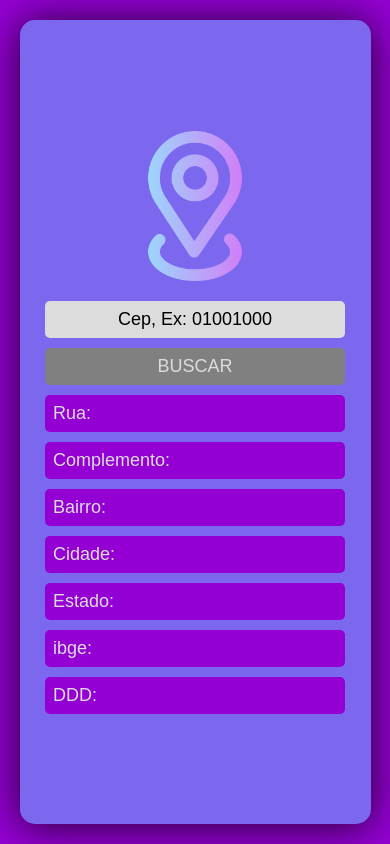
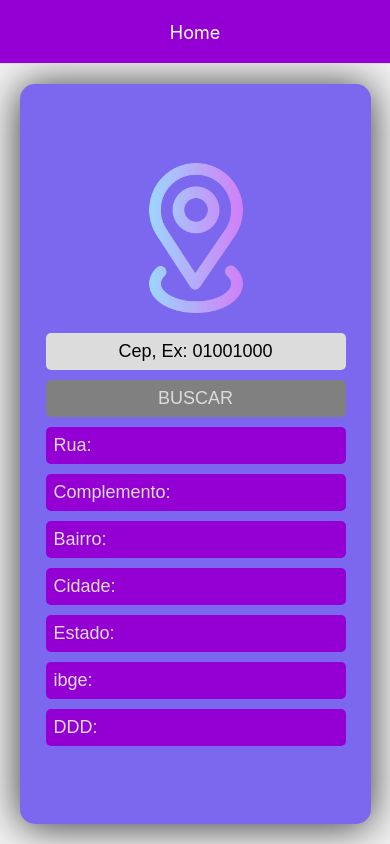
Before and after one commit to Robertobarross/ConsulteCep, a React Native app: screen / in a window 390 px wide. Built offline with nearby package versions, Linux system fonts and the light colour scheme.

Commit message:
Update App.js

```diff
--- a/App.js
+++ b/App.js
@@ -1,21 +1,43 @@
-import { StatusBar } from 'expo-status-bar';
-import { StyleSheet, Text, View } from 'react-native';
+import React from 'react';
+import { NavigationContainer } from '@react-navigation/native';
+import { createStackNavigator } from '@react-navigation/stack';
 import Home from './src/pages/home';
+import Dashboard from './src/pages/dashboard';
+
+const Stack = createStackNavigator();
+function MyStack() {
+  return (
+    <Stack.Navigator
+      initialRouteName="Home"
+      screenOptions={{
+        headerTitleAlign: 'center',
+        headerStyle: {
+          backgroundColor: '#9400D3',
+        },
+        headerTintColor: '#fff',
+        headerTitleStyle: {
+          fontWeight: 'Arial',
+        },
+      }}>
+      <Stack.Screen
+        name="Home"
+        component={Home}
+        options={{ title: 'Home' }}
+      />
+
+      <Stack.Screen
+        name="Dashboard"
+        component={Dashboard}
+        options={{ title: 'Dashboard'}}
+      />
+    </Stack.Navigator>
+  );
+}
 
 export default function App() {
   return (
-    <View style={styles.container}>
-      <Home />
-      <StatusBar style="auto" />
-    </View>
+    <NavigationContainer>
+      <MyStack />
+    </NavigationContainer>
   );
 }
-
-const styles = StyleSheet.create({
-  container: {
-    flex: 1,
-    backgroundColor: '#9400D3',
-    alignItems: 'center',
-    justifyContent: 'center',
-  },
-});
```
